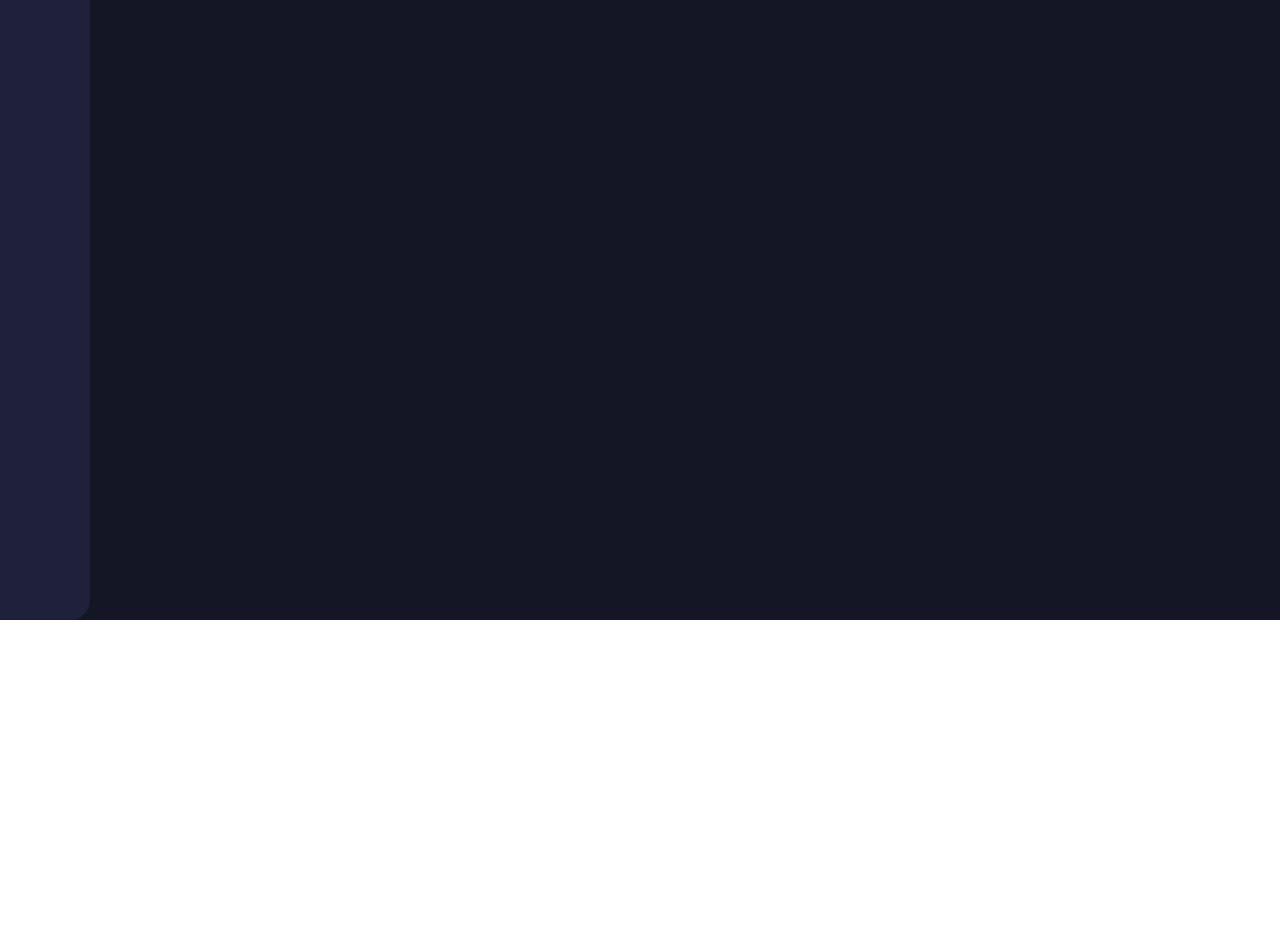
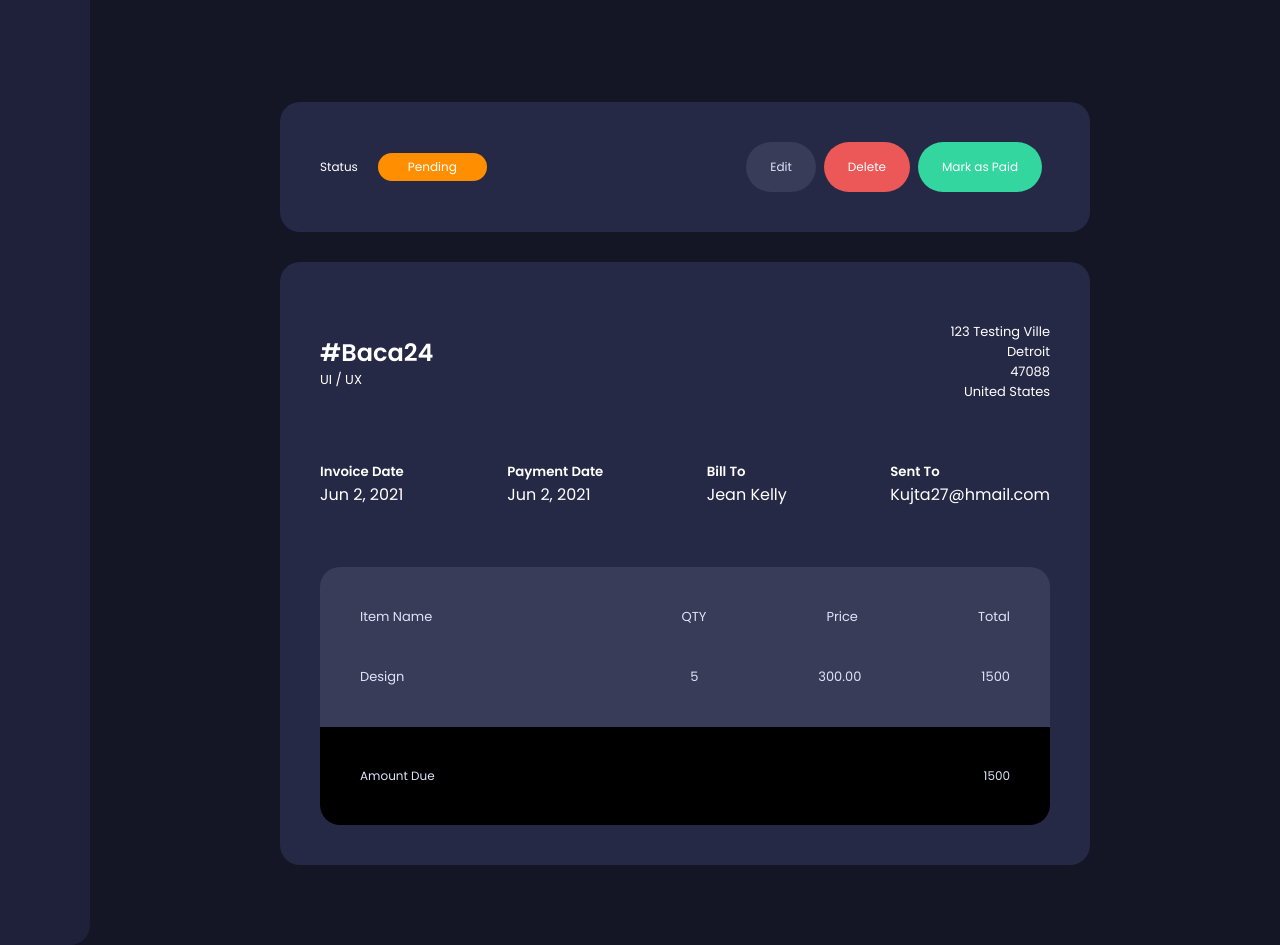
Before and after one commit to Kujtapp/InvoiceApp, a Vue app: page /InvoiceWindow in a window 1280 px wide. Shown: the part 180-1125 px from the top of the page. Before the commit the page ends 800 px from the top, so only its background shows below. Built offline with nearby package versions, Linux system fonts and the light colour scheme.

Commit message:
added the extended invoice window to show the whole data entered

```diff
--- a/src/components/TheResources.vue
+++ b/src/components/TheResources.vue
@@ -16,7 +16,9 @@
       <p>Pending</p>
     </div>
     <div>
-      <img src="@/assets/icon-arrow-right.svg" alt="" />
+      <router-link to="/InvoiceWindow">
+        <img src="@/assets/icon-arrow-right.svg" alt="" />
+      </router-link>
     </div>
   </invoice-card>
 </template>
--- a/src/main.js
+++ b/src/main.js
@@ -1,12 +1,14 @@
 import { createApp } from 'vue'
 import App from './App.vue'
-// import router from './router'
+import router from './router'
+
 import TheNavigation from './components/TheNavigation.vue'
 import InvoiceCard from './components/UI/InvoiceCard.vue'
 
 const app = createApp(App);
 app.component('the-navigation', TheNavigation),
 app.component('invoice-card', InvoiceCard),
-// app.use(router)
+
+app.use(router)
 
 app.mount('#app')
--- a/src/router/index.js
+++ b/src/router/index.js
@@ -1,7 +1,7 @@
 import { createRouter, createWebHistory } from "vue-router";
-
+import ExtendedInvoiceWindow from '../views/ExtendedInvoiceWindow.vue'
 const routes = [
-  {},
+  { path: '/InvoiceWindow', name: "ExtendedInvoiceWindow", component: ExtendedInvoiceWindow },
 ];
 
 const router = createRouter({
--- /dev/null
+++ b/src/views/ExtendedInvoiceWindow.vue
@@ -0,0 +1,154 @@
+<template>
+    <div class="container">
+        <invoice-card class="dark-purple wrapper">
+                <div class="flex left">
+                    <p class="description">Status</p>
+                    <p class="status orange">Pending</p>
+                </div>
+                <div class="right">
+                    <button class="draft">Edit</button>
+                    <button class="red">Delete</button>
+                    <button class="green">Mark as Paid</button>
+                </div>
+        </invoice-card>
+
+        <!-- More details on the invoice -->
+
+        <div class="dark-purple second-wrapper">
+            <div class="first-row">
+                <div>
+                    <h2 class="id">#Baca24</h2>
+                    <p class="title">UI / UX</p>
+                </div>
+                <div class="address-info">
+                    <p class="address">123 Testing Ville</p>
+                    <p class="city">Detroit</p>
+                    <p class="zip-code">47088</p>
+                    <p class="country">United States</p>
+                </div>
+            </div>
+            <div class="second-row">
+                <div>
+                    <h5>Invoice Date</h5>
+                    <p>Jun 2, 2021</p>
+                </div>
+                <div>
+                    <h5>Payment Date</h5>
+                    <p>Jun 2, 2021</p>
+                </div>
+                <div>
+                    <h5>Bill To</h5>
+                    <p>Jean Kelly</p>
+                </div>
+                <div>
+                    <h5>Sent To</h5>
+                    <p>Kujta27@hmail.com</p>
+                </div>
+            </div>
+            <div class="third-row">
+                <div class="draft">
+                    <div class="information first">
+                        <p class="primary">Item Name</p>
+                        <p>QTY</p>
+                        <p>Price</p>
+                        <p>Total</p>
+                    </div>
+                    <div class="information">
+                        <p class="primary">Design</p>
+                        <p>5</p>
+                        <p>300.00</p>
+                        <p>1500</p>
+                    </div>
+                    <div class="last-row">
+                        <p class="primary">Amount Due</p>
+                        <p>1500</p>
+                    </div>
+                </div>
+            </div>
+        </div>
+    </div>
+</template>
+
+<style lang="scss" scoped>
+.wrapper {
+
+    margin-bottom: 30px;
+
+    .left, .right {
+        gap: 20px;
+        align-items: center;
+        font-size: 12px;
+        padding: 10px;
+    }
+    .status {
+        padding: 5px 30px;
+        border-radius: 20px;
+    }
+}
+.second-wrapper {
+    border-radius: 20px;
+    padding: 10px;
+
+    .second-row {
+        display: flex;
+        justify-content: space-between;
+        padding: 30px;
+    }
+}
+.third-row {
+    display: flex;
+    flex-direction: column;
+    padding: 30px;
+    border-radius: 20px;
+
+    .information {
+        display: flex;
+        justify-content: space-between;
+        gap: 120px;
+        padding: 40px;
+
+        p {
+            font-size: 13px;
+        }
+    }
+    .first {
+        padding-bottom: 0px;
+    }
+    .primary {
+        flex-grow: 1;
+    }
+    .draft {
+        border-radius: 20px;
+    }
+    .last-row {
+        display: flex;
+        gap: 120px;
+        background: black;
+        border-radius: 0 0 20px 20px;
+        padding: 40px;
+
+        p {
+            font-size: 12px
+        }
+    }
+}
+.first-row {
+    display: flex;
+    justify-content: space-between;
+    align-items: center;
+    margin-top: 20px;
+    padding: 30px;
+    border-radius: 20px;
+
+    .title {
+        font-size: 13px;
+    }
+
+    .address-info {
+        font-size: 13px;
+        text-align: right;
+    }
+
+}
+
+</style>
--- a/src/views/Home.vue
+++ b/src/views/Home.vue
@@ -35,6 +35,7 @@
       v-if="displayResources"
       :ReceivedData="acceptedData"
     ></the-resources>
+    <router-view></router-view>
   </div>
 </template>
 
```
